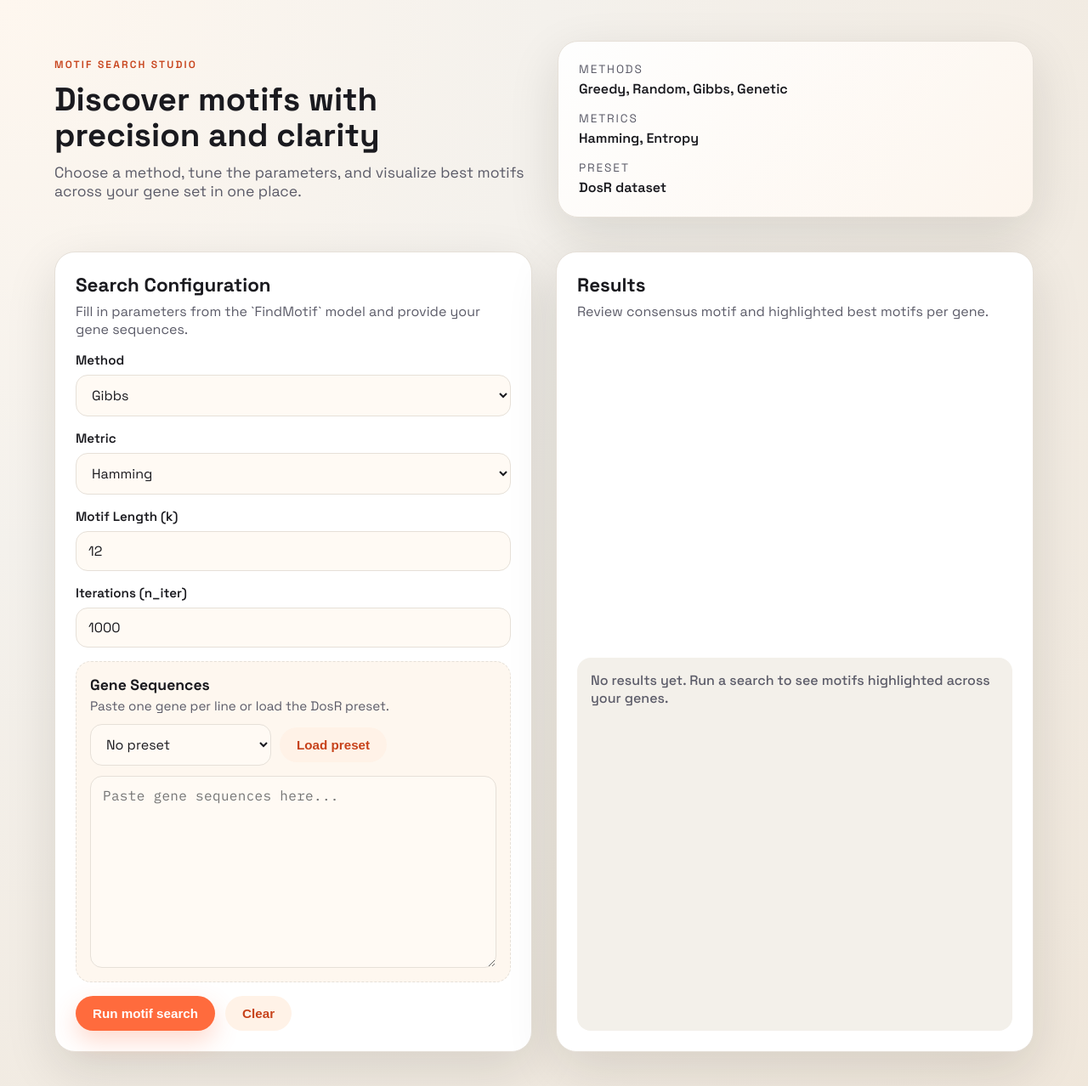
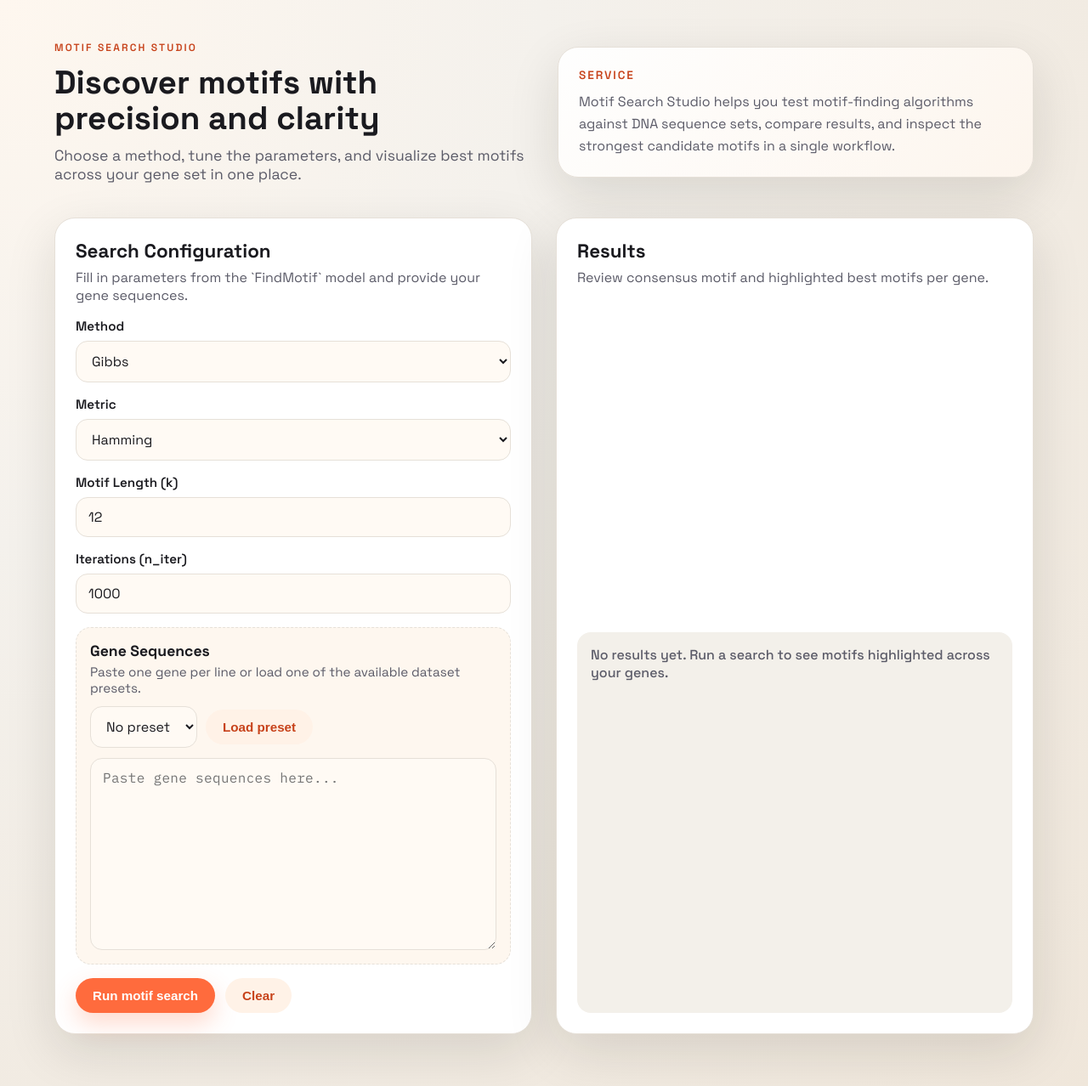
Before and after one commit to PandaMia/Motif-search, a FastAPI app: page / in a window 1280 px wide. Shown: the top 1278 px of the page at 85% size. Run offline with FastAPI, Linux system fonts and the light colour scheme.

Commit message:
Refactor README and enhance UI: update preset loading to JSON, add new presets for CRP, DosR, and INO, and improve styling for preset descriptions

```diff
--- a/app.py
+++ b/app.py
@@ -1,8 +1,10 @@
+import json
 import os
+import re
 from pathlib import Path
 import uvicorn
-from fastapi import FastAPI, Request
-from fastapi.responses import HTMLResponse, PlainTextResponse
+from fastapi import FastAPI, HTTPException, Request
+from fastapi.responses import HTMLResponse
 from fastapi.staticfiles import StaticFiles
 from fastapi.templating import Jinja2Templates
 import config.base_models as base_models
@@ -22,9 +24,42 @@ app.mount(
 )
 
 
+def slugify_preset_name(name: str) -> str:
+    slug = re.sub(r"[^a-z0-9]+", "-", name.lower()).strip("-")
+    return slug or "preset"
+
+
+def load_presets():
+    presets = []
+    data_dir = Path(BASE_DIR, "data")
+
+    for preset_path in sorted(data_dir.glob("*.json")):
+        preset_data = json.loads(preset_path.read_text())
+        stem = preset_path.stem
+        dna = preset_data.get("DNA") or []
+
+        presets.append(
+            {
+                "slug": preset_data.get("slug") or slugify_preset_name(stem),
+                "name": preset_data.get("name") or stem,
+                "filename": preset_path.name,
+                "description": preset_data.get("description") or f"Preset loaded from {preset_path.name}.",
+                "dna_count": len(dna) if isinstance(dna, list) else 0,
+                "path": str(preset_path),
+            }
+        )
+
+    return presets
+
+
+def get_preset_map():
+    return {preset["slug"]: preset for preset in load_presets()}
+
+
 @app.get("/", response_class=HTMLResponse)
 async def index(request: Request):
-    context = {"request": request}
+    presets = [{key: value for key, value in preset.items() if key != "path"} for preset in load_presets()]
+    context = {"request": request, "presets": presets}
     return TEMPLATES.TemplateResponse("index.html", context)
 
 
@@ -35,10 +70,15 @@ async def find_motif(request_data: base_models.FindMotif):
     return response
 
 
-@app.get("/preset/dosr", response_class=PlainTextResponse)
-async def preset_dosr():
-    preset_path = Path(BASE_DIR, "data", "DosR.txt")
-    return preset_path.read_text()
+@app.get("/preset/{preset_slug}")
+async def get_preset(preset_slug: str):
+    preset = get_preset_map().get(preset_slug)
+    if not preset:
+        raise HTTPException(status_code=404, detail="Preset not found")
+    preset_data = json.loads(Path(preset["path"]).read_text())
+    if "DNA" not in preset_data:
+        raise HTTPException(status_code=422, detail="Preset is missing DNA data")
+    return preset_data
 
 
 if __name__ == "__main__":
--- a/static/style.css
+++ b/static/style.css
@@ -67,23 +67,22 @@ h1 {
     box-shadow: var(--shadow);
     border: 1px solid var(--border);
     display: grid;
-    gap: 16px;
+    gap: 10px;
 }
 
-.hero-stat {
-    display: grid;
-    gap: 4px;
-}
-
-.stat-label {
+.hero-card-label {
     font-size: 0.85rem;
     text-transform: uppercase;
     letter-spacing: 0.14em;
-    color: var(--muted);
+    color: var(--accent-dark);
+    font-weight: 600;
 }
 
-.stat-value {
-    font-weight: 600;
+.hero-card-text {
+    margin: 0;
+    color: var(--muted);
+    line-height: 1.6;
+    font-size: 1rem;
 }
 
 .grid {
@@ -185,6 +184,16 @@ textarea {
     display: flex;
     gap: 10px;
     align-items: center;
+}
+
+.preset-description {
+    padding: 12px 14px;
+    border-radius: 14px;
+    border: 1px solid var(--border);
+    background: #fffaf4;
+    color: var(--muted);
+    font-size: 0.95rem;
+    line-height: 1.5;
 }
 
 .actions {
--- a/templates/index.html
+++ b/templates/index.html
@@ -16,18 +16,10 @@
             </div>
             <div class="hero-right">
                 <div class="hero-card">
-                    <div class="hero-stat">
-                        <div class="stat-label">Methods</div>
-                        <div class="stat-value">Greedy, Random, Gibbs, Genetic</div>
-                    </div>
-                    <div class="hero-stat">
-                        <div class="stat-label">Metrics</div>
-                        <div class="stat-value">Hamming, Entropy</div>
-                    </div>
-                    <div class="hero-stat">
-                        <div class="stat-label">Preset</div>
-                        <div class="stat-value">DosR dataset</div>
-                    </div>
+                    <div class="hero-card-label">Service</div>
+                    <p class="hero-card-text">
+                        Motif Search Studio helps you test motif-finding algorithms against DNA sequence sets, compare results, and inspect the strongest candidate motifs in a single workflow.
+                    </p>
                 </div>
             </div>
         </header>
@@ -86,16 +78,23 @@
                         <div class="group-header">
                             <div>
                                 <h3>Gene Sequences</h3>
-                                <p>Paste one gene per line or load the DosR preset.</p>
+                                <p>Paste one gene per line or load one of the available dataset presets.</p>
                             </div>
                             <div class="preset-controls">
                                 <select id="preset" name="preset">
-                                    <option value="">No preset</option>
-                                    <option value="dosr">DosR (data/DosR.txt)</option>
+                                    {% if presets %}
+                                    <option value="" selected>No preset</option>
+                                        {% for preset in presets %}
+                                    <option value="{{ preset.slug }}">{{ preset.name }}</option>
+                                        {% endfor %}
+                                    {% else %}
+                                    <option value="">No presets available</option>
+                                    {% endif %}
                                 </select>
                                 <button type="button" id="loadPreset" class="btn ghost">Load preset</button>
                             </div>
                         </div>
+                        <div id="presetDescription" class="preset-description hidden"></div>
                         <textarea id="genes" name="genes" rows="10" placeholder="Paste gene sequences here..."></textarea>
                     </div>
 
@@ -143,6 +142,9 @@
         const consensusEl = document.getElementById("consensus");
         const scoresEl = document.getElementById("scores");
         const geneListEl = document.getElementById("geneList");
+        const presetSelect = document.getElementById("preset");
+        const presetDescriptionEl = document.getElementById("presetDescription");
+        const presets = {{ presets | tojson }};
 
         const optionalFields = {
             n_iter: document.querySelector('[data-field="n_iter"]'),
@@ -150,6 +152,9 @@
             n_surv: document.querySelector('[data-field="n_surv"]'),
             mutation_coef: document.querySelector('[data-field="mutation_coef"]')
         };
+        const presetMap = Object.fromEntries(
+            presets.map((preset) => [preset.slug, preset])
+        );
 
         function updateOptionalFields() {
             const method = methodSelect.value;
@@ -161,6 +166,8 @@
 
         methodSelect.addEventListener("change", updateOptionalFields);
         updateOptionalFields();
+        presetSelect.addEventListener("change", updatePresetDescription);
+        updatePresetDescription();
 
         function escapeHtml(value) {
             return value
@@ -169,6 +176,19 @@
                 .replaceAll(">", "&gt;")
                 .replaceAll('"', "&quot;")
                 .replaceAll("'", "&#39;");
+        }
+
+        function updatePresetDescription() {
+            const selectedPreset = presetMap[presetSelect.value];
+
+            if (!selectedPreset) {
+                presetDescriptionEl.textContent = "";
+                presetDescriptionEl.classList.add("hidden");
+                return;
+            }
+
+            presetDescriptionEl.textContent = selectedPreset.description;
+            presetDescriptionEl.classList.remove("hidden");
         }
 
         function highlightGene(gene, motif) {
@@ -279,12 +299,13 @@
             form.reset();
             genesInput.value = "";
             updateOptionalFields();
+            updatePresetDescription();
             clearResults();
             setStatus("No results yet. Run a search to see motifs highlighted across your genes.", "empty");
         });
 
         document.getElementById("loadPreset").addEventListener("click", async () => {
-            const preset = document.getElementById("preset").value;
+            const preset = presetSelect.value;
             if (!preset) return;
 
             try {
@@ -293,8 +314,15 @@
                 if (!response.ok) {
                     throw new Error("Unable to load preset");
                 }
-                const text = await response.text();
-                genesInput.value = text.trim();
+                const presetData = await response.json();
+                const dna = Array.isArray(presetData.DNA)
+                    ? presetData.DNA
+                    : String(presetData.DNA || "")
+                        .split("\n")
+                        .map((line) => line.trim())
+                        .filter((line) => line.length > 0);
+
+                genesInput.value = dna.join("\n");
                 setStatus("Preset loaded. You can now run the search.", "success");
             } catch (error) {
                 setStatus(error.message || "Unable to load preset", "error");
```
Also changed, not shown: data/CRP.json (added, +25 -0 lines), data/DosR.json (added, +17 -0 lines), data/DosR.txt (deleted, +0 -10 lines), data/INO.json (added, +14 -0 lines), README.md.
